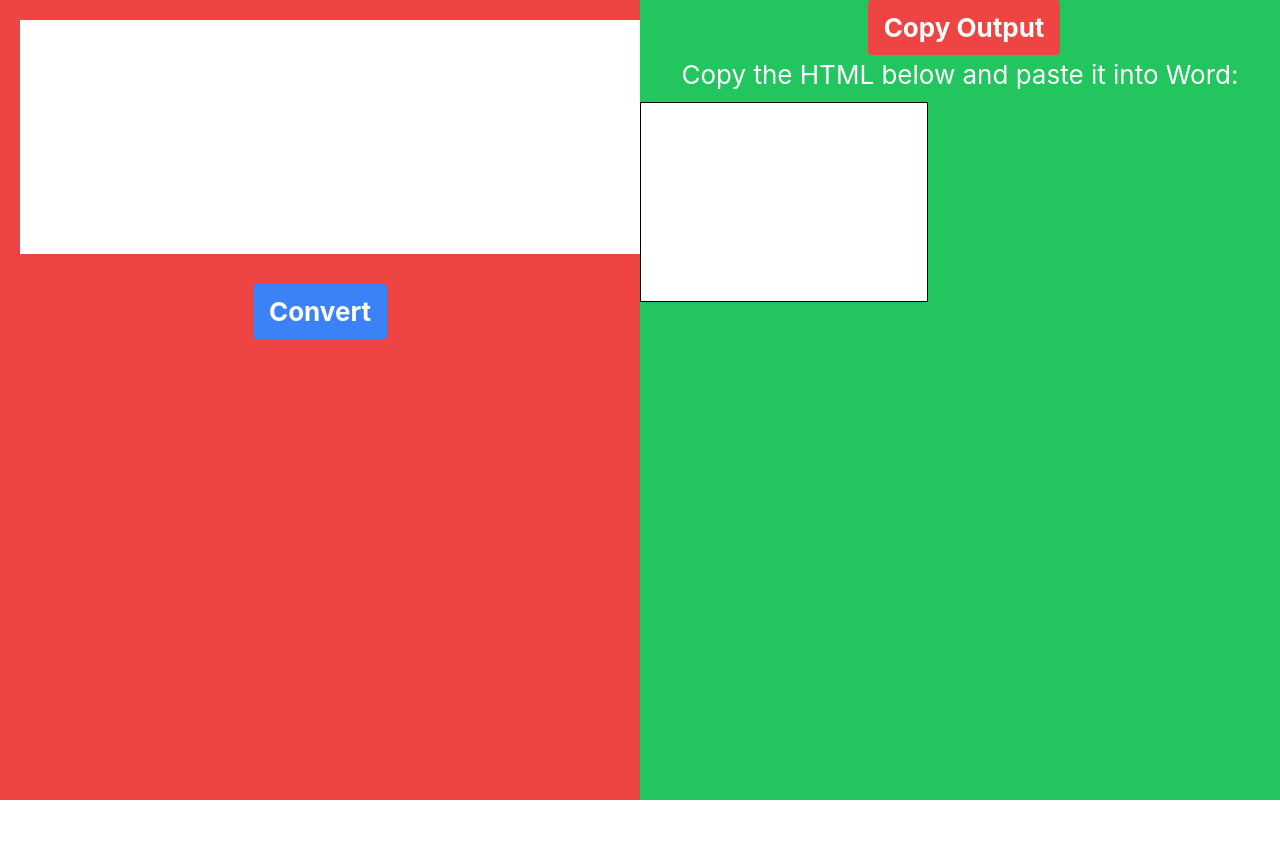
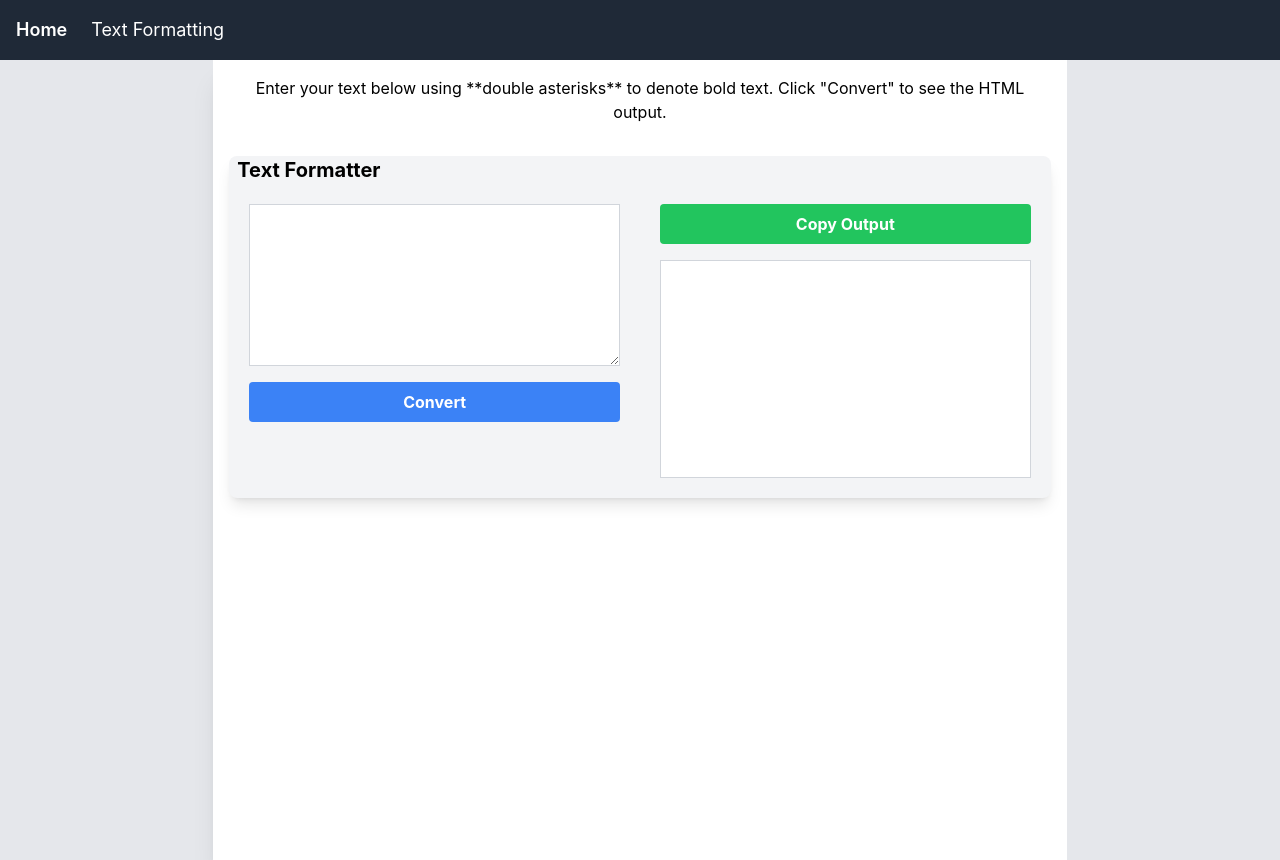
Before and after one commit to JaxsonM/react-aws, a React (Create React App) app: page /TextServicePage in a window 1280 px wide. Before the commit the page ends 800 px from the top, so only its background shows below. Built offline with nearby package versions, Linux system fonts and the light colour scheme.

Commit message:
New home page, text formatting looks better now but will not work

```diff
--- a/src/App.js
+++ b/src/App.js
@@ -1,29 +1,44 @@
 import React from "react";
-import {
-  BrowserRouter as Router,
-  Route,
-  Routes,
-} from "react-router-dom";
+import { BrowserRouter as Router, Routes, Route, Link } from "react-router-dom";
 import './App.css';
-
-// Import the components from the component files
 import HomePage from './HomePage';
 import TextServicePage from "./TextServicePage";
 
-// Main App component with routing set up
 function App() {
   return (
     <Router>
       <div className="App">
-        <header className="App-header">
+        <header className="bg-gray-800 text-white p-4">
+          <nav className="container mx-auto flex justify-between">
+            <div className="flex items-center">
+              <Link to="/" className="text-lg font-semibold mr-6">
+                Home
+              </Link>
+              <Link to="/TextServicePage" className="text-lg">
+                Text Formatting
+              </Link>
+            </div>
+          </nav>
+        </header>
 
+        <main>
+          <div className="flex h-screen w-screen">
+            {/* Margin divs */}
+            <div className="bg-gray-200 w-2/12"></div>
 
-          {/* The 'Routes' component with your route configuration */}
-          <Routes>
-            <Route path="/" element={<HomePage />} />
-            <Route path="/TextServicePage" element={<TextServicePage />} />
-          </Routes>
-        </header>
+            {/* Content div */}
+            <div className="content bg-white w-8/12 shadow-xl items-center justify-center p-4">
+              <Routes>
+                <Route path="/" element={<HomePage />} />
+                <Route path="/TextServicePage" element={<TextServicePage />} />
+              </Routes>
+            </div>
+
+            {/* Margin divs */}
+            <div className="bg-gray-200 w-2/12"></div>
+          </div>
+        </main>
+
       </div>
     </Router>
   );
--- a/src/HomePage.js
+++ b/src/HomePage.js
@@ -1,18 +1,14 @@
 import React from 'react';
-import {
-    Link
-  } from "react-router-dom";
+
 const HomePage = () => {
-        return (<nav>
-            <ul>
-              <li>
-                <Link to="/">Home</Link>
-              </li>
-              <li>
-                <Link to="/TextServicePage">Text Formatting</Link>
-              </li>
-            </ul>
-          </nav>)
+    return (
+        <div className="container mx-auto">
+            <h1 className="text-3xl font-bold underline">
+                Welcome to the Home Page
+            </h1>
+            {/* Add more content here */}
+        </div>
+    );
 };
 
 export default HomePage;
--- a/src/TextServicePage.js
+++ b/src/TextServicePage.js
@@ -1,95 +1,69 @@
 import React, { useState, useRef } from 'react';
 
 const TextServicePage = () => {
-  // State to keep track of the input and output text
   const [inputText, setInputText] = useState('');
   const [outputHtml, setOutputHtml] = useState('');
-
-  // Ref for the output container to assist with the copy function
   const outputRef = useRef(null);
 
-  // Handler for text area change
   const handleTextChange = (event) => {
     setInputText(event.target.value);
   };
 
-  // Function to convert input text to bold HTML on button click
   const convertText = () => {
-    const modifiedText = inputText.replace(/\*\*(.*?)\*\*/g, '<strong>$1</strong>'); // regex to target text surrounded by **
+    const modifiedText = inputText.replace(/\*\*(.*?)\*\*/g, '<strong>$1</strong>');
     setOutputHtml(modifiedText);
   };
 
-  // Function to copy the content of the output container
   const copyToClipboard = () => {
-    const selection = window.getSelection();
     const range = document.createRange();
     range.selectNodeContents(outputRef.current);
+    const selection = window.getSelection();
     selection.removeAllRanges();
     selection.addRange(range);
     document.execCommand('copy');
     selection.removeAllRanges();
   };
 
+
+
   return (
-    <div className="flex h-screen w-screen">
-        <div className="bg-red-500 flex-row w-1/2">
+    <div className="big flex flex-col">
+      <div className="text-center mb-8">
+        <p>Enter your text below using **double asterisks** to denote bold text. Click "Convert" to see the HTML output.</p>
+      </div>
+
+      <div className="flex flex-col bg-gray-100 shadow-lg rounded-lg overflow-hidden">
+      <h1 className="text-xl font-bold text-left pl-2">Text Formatter</h1>
+      <div className="flex">
+        <div className="flex flex-col w-1/2 p-5">
           <textarea
             id="inputText"
             rows="6"
-          cols="50"
+            className="p-2 border border-gray-300 mb-4"
             value={inputText}
             onChange={handleTextChange}
-          className="flex-grow m-5 text-black" // Adjust dimensions as needed
           />
           <button onClick={convertText} className="bg-blue-500 hover:bg-blue-700 text-white font-bold py-2 px-4 rounded">
              Convert
           </button>
         </div>
 
-        <div className="bg-green-500 w-1/2">
-        <button onClick={copyToClipboard} className="bg-red-500 hover:bg-green-700 text-white font-bold py-2 px-4 rounded ml-2">
+        <div className="flex flex-col w-1/2 p-5">
+          <button onClick={copyToClipboard} className="bg-green-500 hover:bg-green-700 text-white font-bold py-2 px-4 rounded mb-4">
              Copy Output
           </button>
-
-       <div>
-         <p className="mb-2">Copy the HTML below and paste it into Word:</p>
+          <div className="border border-gray-300 p-2 bg-white">
             <div
               ref={outputRef}
               contentEditable="true"
-          className="border border-black p-2 bg-white text-black min-h-[12.5rem] w-72" // Using min-h-[12.5rem] for custom minHeight
               dangerouslySetInnerHTML={{ __html: outputHtml }}
+              className="min-h-[12.5rem]"
             />
           </div>
         </div>
       </div>
-    // <div className="flex justify-between p-12">
-    //   <div className="mr-5">
-    //     <h1 className="mb-4 font-bold text-lg bg-green-500">Text to Bold Converter</h1>
-    //     <textarea
-    //       id="inputText"
-    //       rows="6"
-    //       cols="50"
-    //       value={inputText}
-    //       onChange={handleTextChange}
-    //       className="w-72 h-48 mb-4 p-2 border border-gray-300" // Adjust dimensions as needed
-    //     />
-    //     <button onClick={convertText} className="bg-blue-500 hover:bg-blue-700 text-white font-bold py-2 px-4 rounded">
-    //       Convert
-    //     </button>
-    //     <button onClick={copyToClipboard} className="bg-green-500 hover:bg-green-700 text-white font-bold py-2 px-4 rounded ml-2">
-    //       Copy Output
-    //     </button>
-    //   </div>
-    //   <div>
-    //     <p className="mb-2">Copy the HTML below and paste it into Word:</p>
-    //     <div
-    //       ref={outputRef}
-    //       contentEditable="true"
-    //       className="border border-black p-2 bg-white text-black min-h-[12.5rem] w-72" // Using min-h-[12.5rem] for custom minHeight
-    //       dangerouslySetInnerHTML={{ __html: outputHtml }}
-    //     />
-    //   </div>
-    // </div>
+      </div>
+    </div>
   );
 }
 
```
Lines whose indentation alone changed are shown as unchanged.
